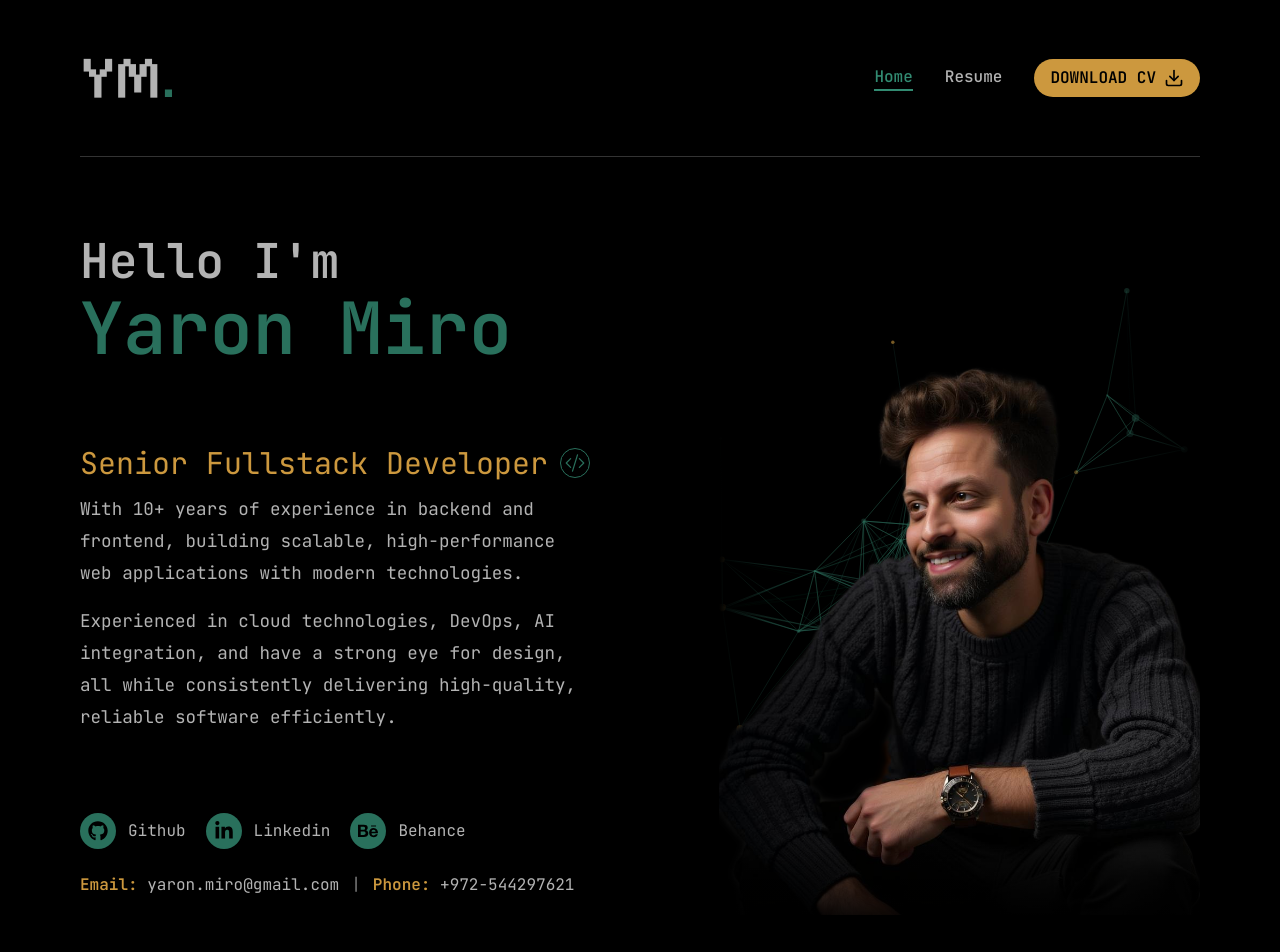
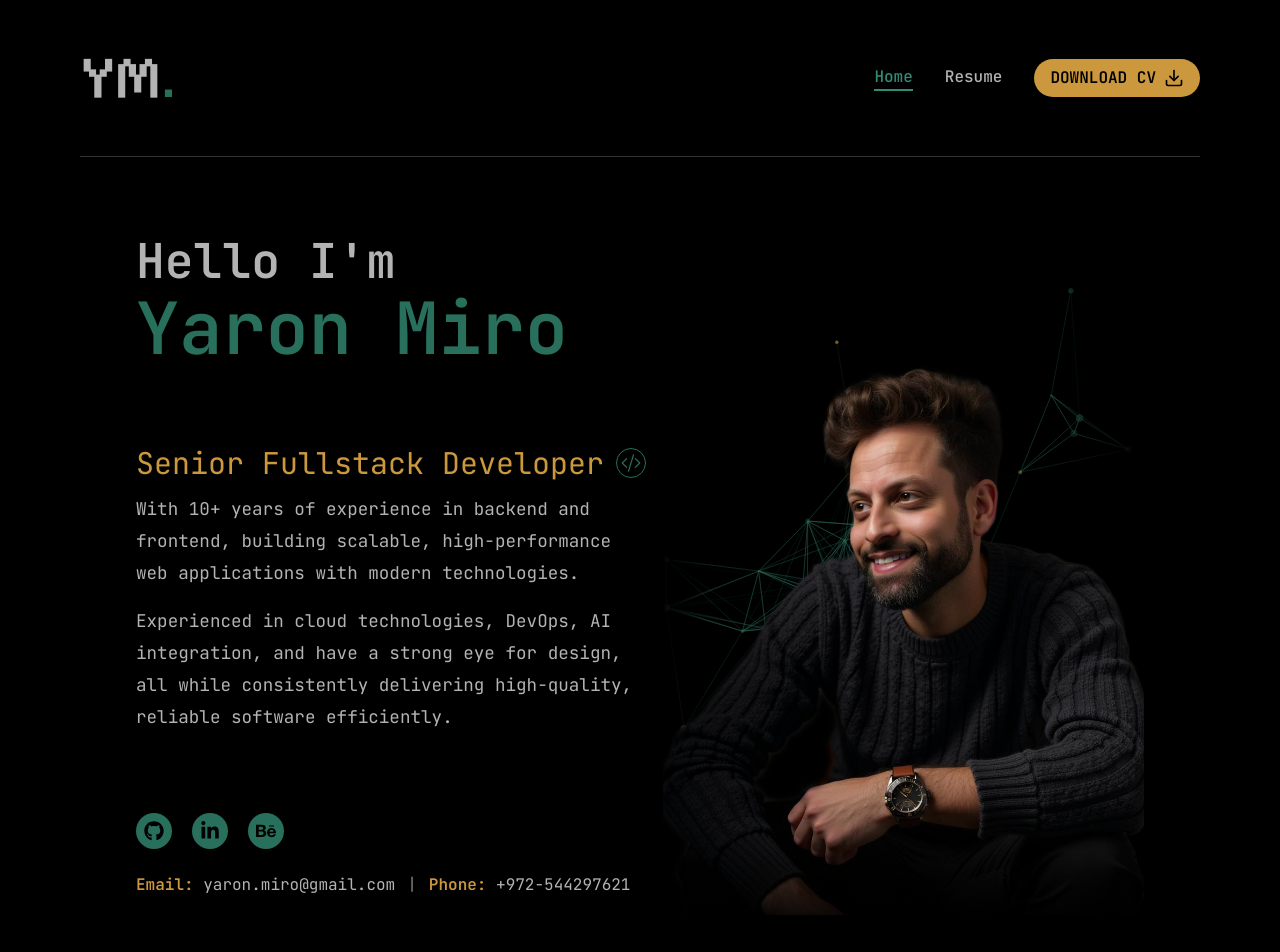
Before and after one commit to YaronMiro/ym-website, a Next.js app: page / in a window 1280 px wide. Shown: the top 952 px of the page. Built offline with nearby package versions, Linux system fonts and the light colour scheme.

Commit message:
fix hero layout and design 8

```diff
--- a/app/page.tsx
+++ b/app/page.tsx
@@ -15,7 +15,7 @@ const Home: React.FC = () => {
   return (
   <>
     <div className="container pb-36">
-        <main className="flex flex-col xl:flex-row items-center xl:items-start xl:justify-between">
+        <main className="flex flex-col xl:flex-row items-center xl:items-start xl:justify-between px-14">
         {/* hero section */}
         <div className="flex flex-col justify-between">
           <div>
@@ -43,7 +43,7 @@ const Home: React.FC = () => {
               {/* social links and resume download */}
               <div className="flex xl:flex-col items-center xl:items-start mb-16 xl:mb-0 mt-12 xl:mt-0">
                 <div className="flex justify-between items-center w-full">
-                  <Social className="flex gap-5 w-full" iconStyles="text-xl" />
+                  <Social className="flex gap-2 w-full" iconStyles="text-xl" />
                   <Button
                     size="xs"
                     className="xl:hidden flex items-center uppercase gap-2"
--- a/components/Social.tsx
+++ b/components/Social.tsx
@@ -32,7 +32,7 @@ const Social: React.FC<SocialProps> = ({ className, iconStyles }) => {
                                     {icon}
                                 </div>
                                 <span className="hidden xl:inline-block underline1 underline-offset-4 text-[1rem] capitalize ml-3 text-white/70 group-hover:text-white/80">
-                                    {name}
+                                    {/* {name} */}
                                 </span>
                            </div>
                         </Link>
```
